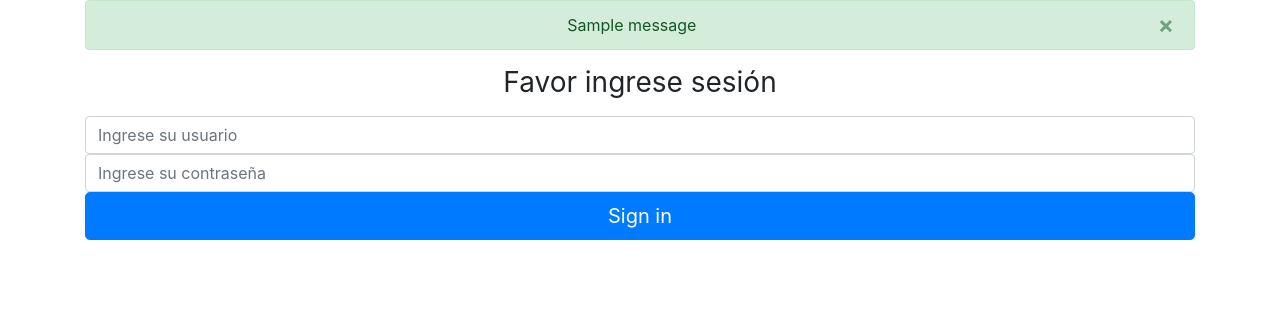
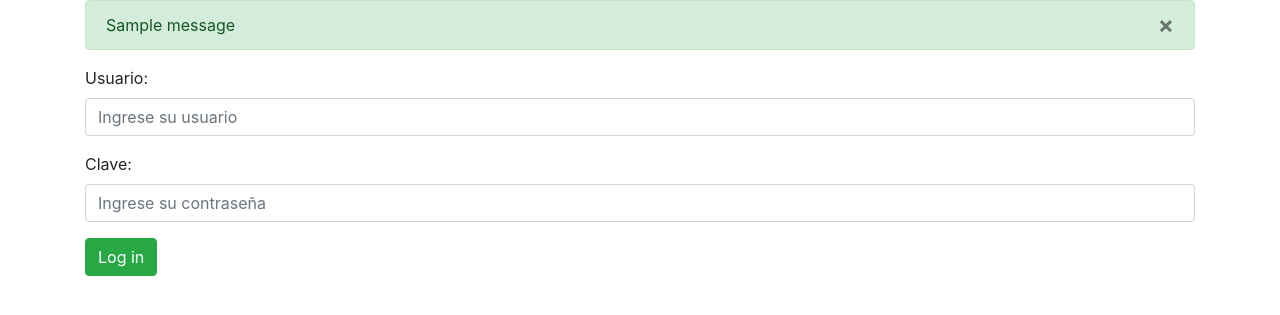
Before and after one commit to betodev90/iteduca1, a Django app: page /login/ in a window 1280 px wide. Shown: the top 315 px of the page. Run offline with Django 3.2, Linux system fonts and the light colour scheme; tables that the repository leaves empty hold one stand-in row (values such as "Sample post"); one stand-in notice (Sample message) is shown; some libraries are stand-ins or nearby versions.

Commit message:
Agregando fragmento messages.html para reutilizar en el proyecto

```diff
--- a/accounts/templates/login.html
+++ b/accounts/templates/login.html
@@ -8,35 +8,29 @@
       <title>Signin IT EDUCA </title>
       <!-- Bootstrap core CSS -->
       <link rel="stylesheet" href="https://stackpath.bootstrapcdn.com/bootstrap/4.1.0/css/bootstrap.min.css" integrity="sha384-9gVQ4dYFwwWSjIDZnLEWnxCjeSWFphJiwGPXr1jddIhOegiu1FwO5qRGvFXOdJZ4" crossorigin="anonymous">
-      <!-- Custom styles for this template -->
-      {# <link href="signin.css" rel="stylesheet"> #}
   </head>
-
-  <body class="text-center">
-
-
+  <body>
     <div class="container">
-        {% if messages %}
-            {% for message in messages %}
-                <div class="alert alert-{{ message.tags }}">  <!-- singular -->
-                    <a class="close" data-dismiss="alert">×</a>
-                    {{ message|safe }}
+        {# Llamado a los mensajes #}
+        {% include 'fragmentos/messages.html' %}
+        {# formulario para login #}
+        <form method="post">
+            {% csrf_token %}
+            {% for field in form.visible_fields %}
+                <div class="form-group">
+                  {{ field.label_tag }}
+                  {{ field }}
                 </div>
             {% endfor %}
-        {% endif %}
-
-        <form class="form-signin" method="post">
-            {% csrf_token %}
-            <h1 class="h3 mb-3 font-weight-normal">Favor ingrese sesión</h1>
-            <label for="inputUsuario" class="sr-only">Usuario</label>
-            {{ form.usuario }}
-            <label for="inputClave" class="sr-only">Clave</label>
-            {{ form.clave }}
-            <button class="btn btn-lg btn-primary btn-block" type="submit">Sign in</button>
+            <div class="form-group">
+                <button type="submit" class="btn btn-success">
+                    <span class="glyphicon glyphicon-ok"></span> Log in
+                </button>
+            </div>
         </form>
     </div>
+    {# Inluye los scripts #}
+    <script src="https://code.jquery.com/jquery-3.3.1.slim.min.js" integrity="sha384-q8i/X+965DzO0rT7abK41JStQIAqVgRVzpbzo5smXKp4YfRvH+8abtTE1Pi6jizo" crossorigin="anonymous"></script>
     <script src="https://stackpath.bootstrapcdn.com/bootstrap/4.1.0/js/bootstrap.min.js" integrity="sha384-uefMccjFJAIv6A+rW+L4AHf99KvxDjWSu1z9VI8SKNVmz4sk7buKt/6v9KI65qnm" crossorigin="anonymous"></script>
-    <script src="https://code.jquery.com/jquery-3.3.1.slim.min.js" integrity="sha384-q8i/X+965DzO0rT7abK41JStQIAqVgRVzpbzo5smXKp4YfRvH+8abtTE1Pi6jizo" crossorigin="anonymous"></script>
-    <script src="https://cdnjs.cloudflare.com/ajax/libs/popper.js/1.14.0/umd/popper.min.js" integrity="sha384-cs/chFZiN24E4KMATLdqdvsezGxaGsi4hLGOzlXwp5UZB1LY//20VyM2taTB4QvJ" crossorigin="anonymous"></script>
   </body>
 </html>
--- a/courses/templates/base_curso.html
+++ b/courses/templates/base_curso.html
@@ -36,8 +36,8 @@
       </div>
     </footer>
 
+    <script src="https://code.jquery.com/jquery-3.3.1.slim.min.js" integrity="sha384-q8i/X+965DzO0rT7abK41JStQIAqVgRVzpbzo5smXKp4YfRvH+8abtTE1Pi6jizo" crossorigin="anonymous"></script>
     <script src="https://stackpath.bootstrapcdn.com/bootstrap/4.1.0/js/bootstrap.min.js" integrity="sha384-uefMccjFJAIv6A+rW+L4AHf99KvxDjWSu1z9VI8SKNVmz4sk7buKt/6v9KI65qnm" crossorigin="anonymous"></script>
-    <script src="https://code.jquery.com/jquery-3.3.1.slim.min.js" integrity="sha384-q8i/X+965DzO0rT7abK41JStQIAqVgRVzpbzo5smXKp4YfRvH+8abtTE1Pi6jizo" crossorigin="anonymous"></script>
     <script src="https://cdnjs.cloudflare.com/ajax/libs/popper.js/1.14.0/umd/popper.min.js" integrity="sha384-cs/chFZiN24E4KMATLdqdvsezGxaGsi4hLGOzlXwp5UZB1LY//20VyM2taTB4QvJ" crossorigin="anonymous"></script>
   </body>
 </html>
--- a/courses/templates/inicio.html
+++ b/courses/templates/inicio.html
@@ -5,7 +5,6 @@
 {% endblock %}
 
 {% block contenido %}
-
     {% if request.user.is_authenticated %}
           <li>
               <a href="{% url 'logout' %}">Cerrar Sesión</a>
@@ -16,6 +15,9 @@
           </li>
     {% endif %}
 
+
+    {% include 'fragmentos/messages.html' %}
+
 {% endblock %}
 
 {% block title-container %}
--- a/iteduca/settings.py
+++ b/iteduca/settings.py
@@ -41,6 +41,7 @@ INSTALLED_APPS = [
     # Aplicaciones locales
     'courses',
     'accounts',
+    # Aplicaciones de terceros
 ]
 
 MIDDLEWARE = [
@@ -54,11 +55,11 @@ MIDDLEWARE = [
 ]
 
 ROOT_URLCONF = 'iteduca.urls'
-
+print(os.path.join(BASE_DIR, 'templates'))
 TEMPLATES = [
     {
         'BACKEND': 'django.template.backends.django.DjangoTemplates',
-        'DIRS': [],
+        'DIRS': [os.path.join(BASE_DIR, 'iteduca/templates')],  # Agregamos la ruta para organizar htmls
         'APP_DIRS': True,
         'OPTIONS': {
             'context_processors': [
--- /dev/null
+++ b/iteduca/templates/fragmentos/messages.html
@@ -0,0 +1,9 @@
+{# Fragmento a utilzar para retroalimentar al usuario  #}
+{% for message in messages %}
+  <div class="alert alert-{% if message.tags %}{% if message.tags == "error" %}danger{% else %}{{ message.tags }}{% endif %}{% endif %}  alert-dismissable">
+    <button type="button" class="close" data-dismiss="alert" aria-label="Close">
+      <span aria-hidden="true">&times;</span>
+    </button>
+    {{ message }}
+  </div>
+{% endfor %}
```
Also changed, not shown: accounts/templates/base.html (deleted, +0 -10 lines).
